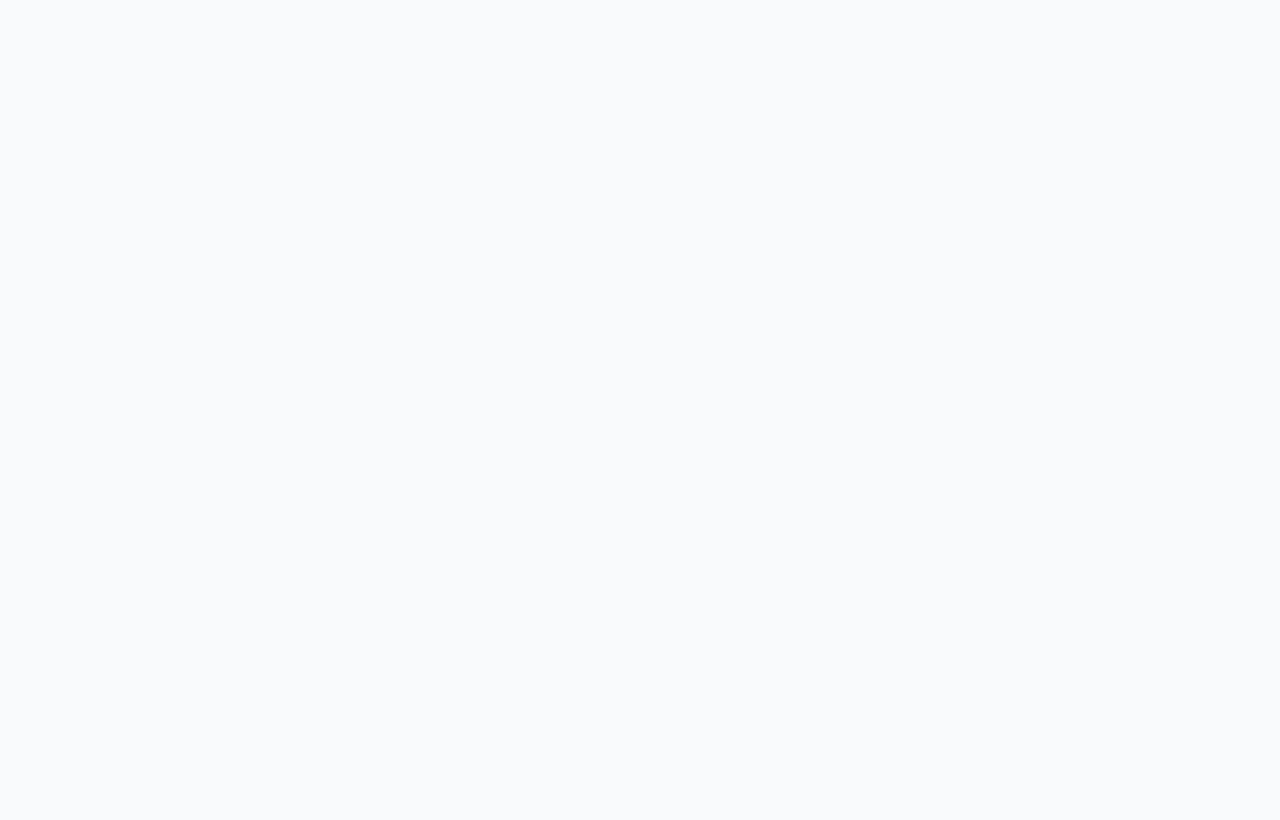
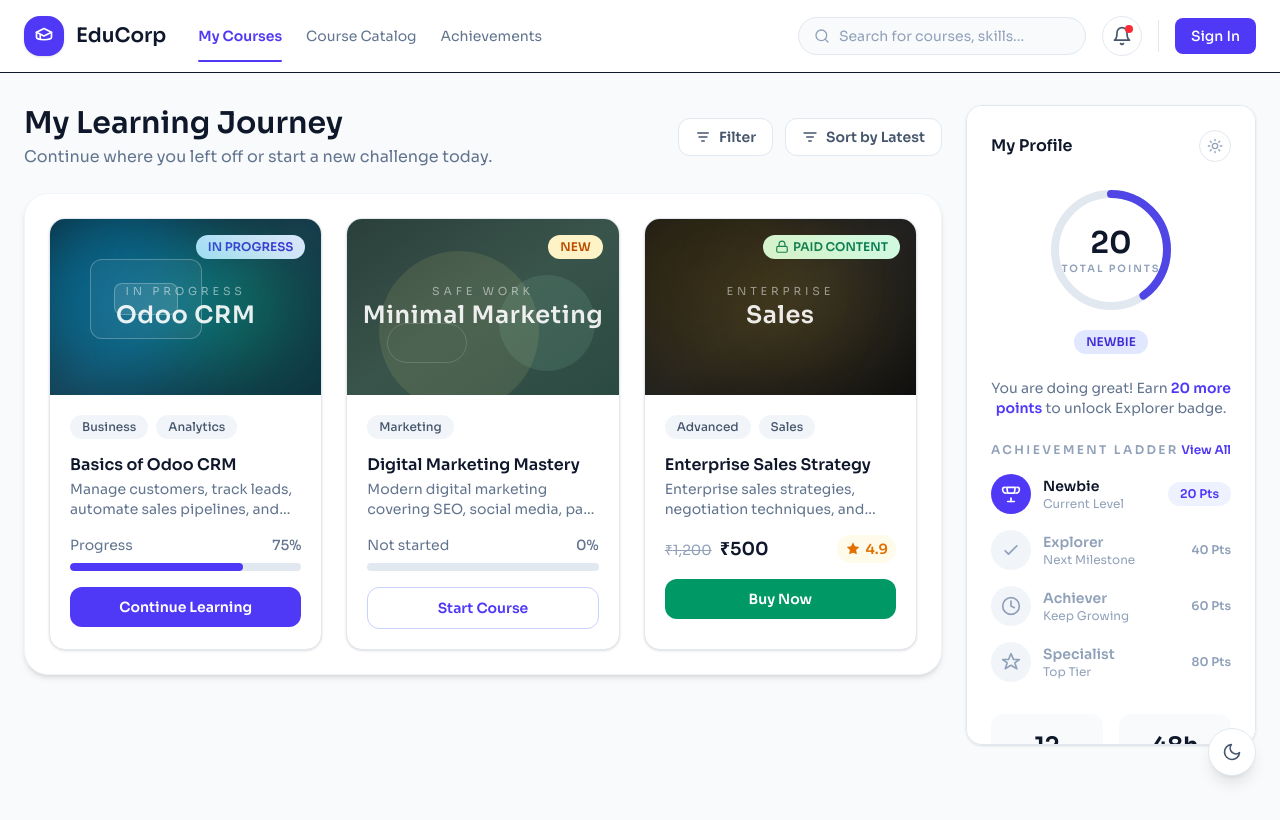
Before and after one commit to aravinthbalu15/E-learning, a React (Vite) app in the folder front-end/: page / in a window 1280 px wide. Before the commit this address had no page. Shown: the top 820 px of the page. Built offline with nearby package versions, Linux system fonts and the light colour scheme.

Commit message:
change the url

```diff
--- a/front-end/src/App.jsx
+++ b/front-end/src/App.jsx
@@ -19,7 +19,7 @@ export default function App() {
         <Route path="/login" element={<Login />} />
         <Route path="/signup" element={<Signup />} />
 
-        <Route path="/home" element={<Home />} />
+        <Route path="/" element={<Home />} />
         <Route path="/course" element={<CourseDetails />} />
         <Route path="/course/coursepage" element={<CourseDetails />} />
         <Route path="/buy-now" element={<BuyNow />} />
--- a/front-end/src/components/nav/Navbar.jsx
+++ b/front-end/src/components/nav/Navbar.jsx
@@ -101,7 +101,7 @@ export default function Navbar({
 
           <span className="hidden md:block w-px h-8 bg-slate-200" />
 
-          <div className="flex items-center gap-3">
+          {/* <div className="flex items-center gap-3">
             <div className="relative">
               <div className="w-10 h-10 rounded-xl bg-amber-200 grid place-items-center text-amber-700 font-semibold">
                 D
@@ -112,7 +112,16 @@ export default function Navbar({
               <p className="text-sm font-semibold text-slate-900">Dineesh M</p>
               <p className="text-xs text-slate-400">Premium Learner</p>
             </div>
-          </div>
+          </div> */}
+          <div className="flex items-center gap-3">
+  <Link
+    to="/login"
+    className="px-4 py-2 rounded-lg bg-indigo-600 text-white text-sm font-medium hover:bg-indigo-700 transition"
+  >
+    Sign In
+  </Link>
+</div>
+
         </div>
       </div>
     </header>
--- a/front-end/src/pages/login/Login.jsx
+++ b/front-end/src/pages/login/Login.jsx
@@ -40,7 +40,7 @@ export default function Login() {
       // Role-based redirect
       if (role === "admin") navigate("/admin/dashboard");
       else if (role === "manager") navigate("/manager/dashboard");
-      else navigate("/home");
+      else navigate("/");
 
     } catch (err) {
       toast.error(err.response?.data?.message || "Login failed");
```
